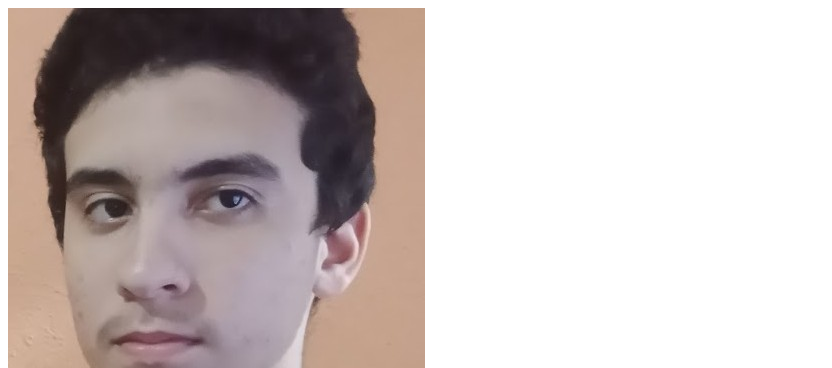
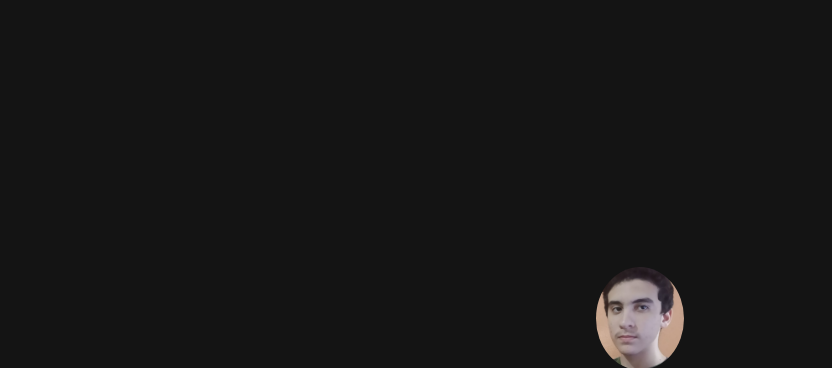
Before and after one commit to PietroGiftHub/link-tree, a plain HTML site: page index.html in a window 1280 px wide. Shown: the top 368 px of the page, without its empty margins (0-832 px from the left). Drawn offline with Linux system fonts and the light colour scheme; files whose address does not match are found by name.

Commit message:
primeiro commit css

```diff
--- a/.idx/index.html
+++ b/index.html
@@ -3,6 +3,7 @@
 <head>
     <meta charset="UTF-8">
     <meta name="viewport" content="width=device-width, initial-scale=1.0">
+    <link rel="stylesheet" href="style.css">
     <title>Link Tree</title>
 </head>
 <body>
--- /dev/null
+++ b/style.css
@@ -0,0 +1,39 @@
+@import url('https://fonts.googleapis.com/css2?family=Inter:ital,opsz,wght@0,14..32,100..900;1,14..32,100..900&display=swap');
+
+*{
+    margin: 0;
+    padding: 0;
+    box-sizing: border-box;
+    font-family: "inter", sans-serif;
+}
+
+:root{
+    --black: #141414;
+    --dark-grey: #1f1f1f;
+--white: #fff;
+--neon-green: #c4f42a;
+--grey: #333;
+}
+
+body{
+    background-color: var(--black);
+    height: 100svh;
+    display: flex;
+    justify-content: center;
+    align-items: center;
+}
+
+div{
+    background-color: var(--dark grey);
+    color: var(--white);
+    max-width: 384px;
+    text-align: center;
+    border-radius: 12px;
+}
+ul, li{
+    list-style: none;
+}
+img{
+    width: 88px;
+    border-radius: 50%;
+}
```
